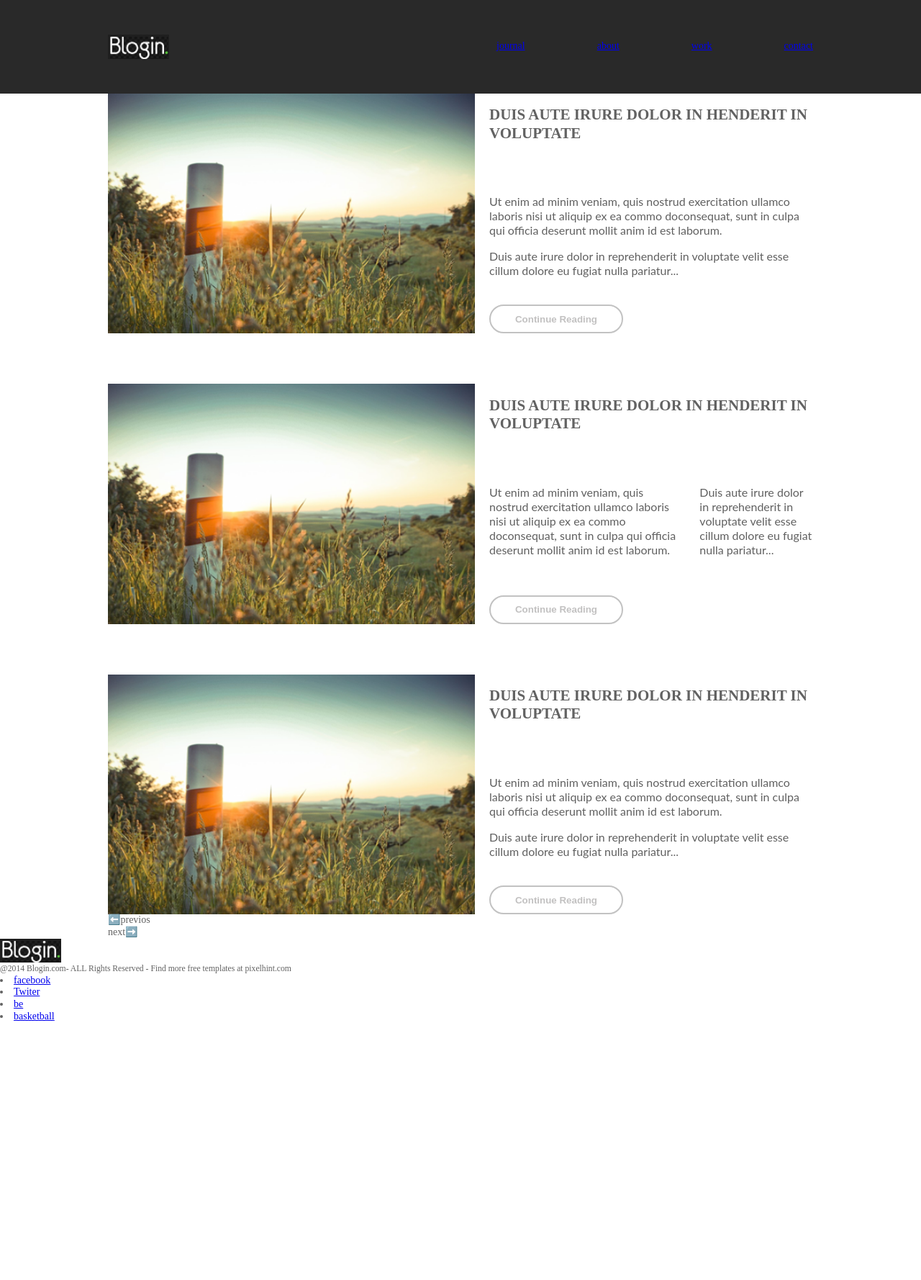
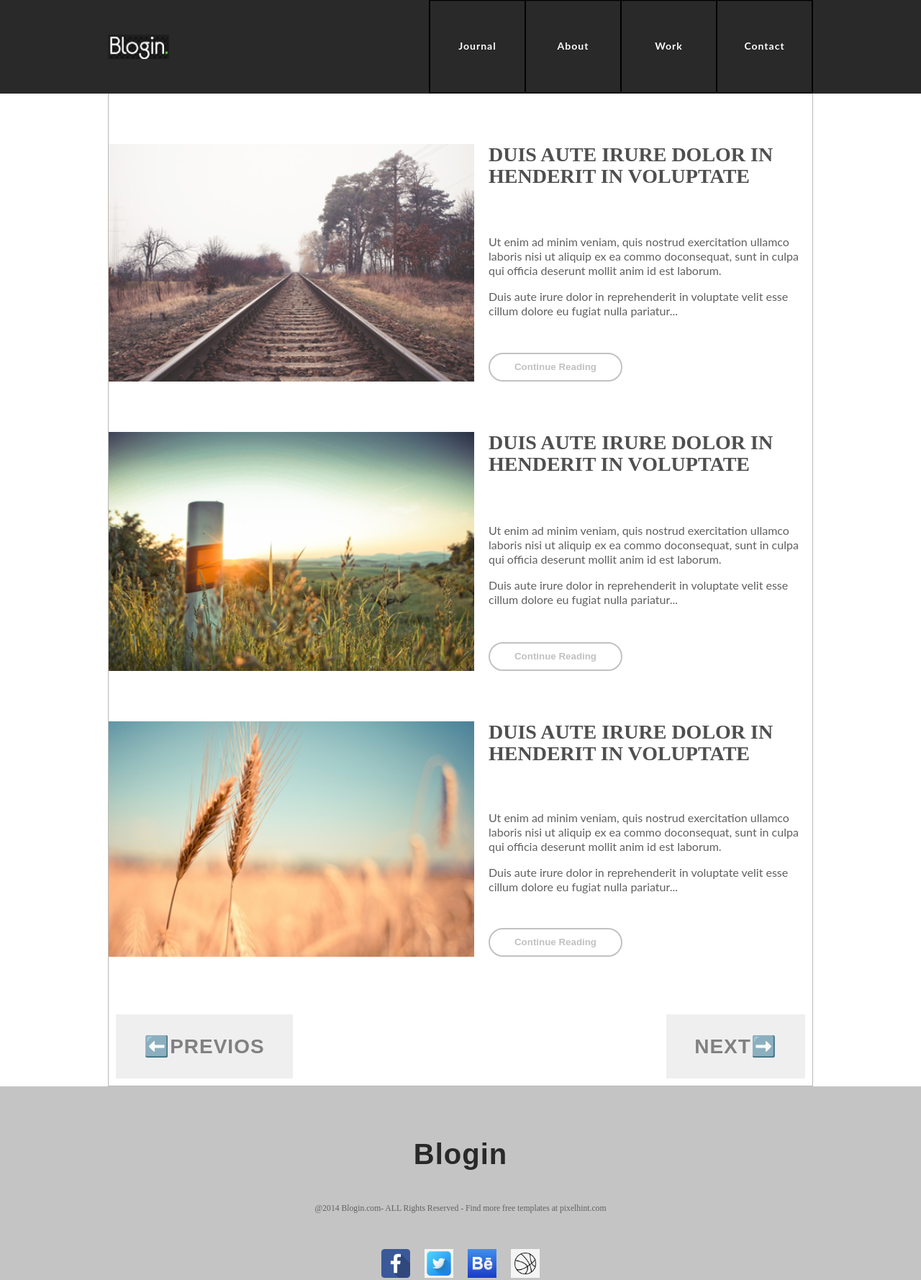
Before and after one commit to yahavmor/Lesson23-Design2LivePage---Part1, a plain HTML site: page index.html in a window 1280 px wide. Shown: the part 1-1779 px from the top of the page at 72% size. Before the commit the page ends 1422 px from the top, so only its background shows below. Drawn offline with Linux system fonts and the light colour scheme.

Commit message:
Add images and update HTML structure, styles for navigation and footer

```diff
--- a/index.html
+++ b/index.html
@@ -7,17 +7,17 @@
       <link rel="stylesheet" href="styles/style.css">
 </head>
 <body class="root main-layout">
-      <header class="main-header full grid align-items ">
+      <header class="main-header full grid align-items  clean-list">
         <div class="main-header-content flex space-between align-items ">
             <div class="logo">
                   <img src="img/logo.png" alt="">
             </div>
-            <nav class="main-nav">
-                  <ul class="flex clean-list">
-                        <li><a href="#">journal</a></li>
-                        <li><a href="#">about</a></li>
-                        <li><a href="#">work</a></li>
-                        <li><a href="#">contact</a></li>
+            <nav class="main-nav grid ">
+                  <ul class=" grid clean-list">
+                        <li><a href="#">Journal</a></li>
+                        <li><a href="#">About</a></li>
+                        <li><a href="#">Work</a></li>
+                        <li><a href="#">Contact</a></li>
                   </ul>
             </nav>
         </div>
@@ -26,9 +26,20 @@
 
       <main class="main-content grid">
             <div class="card flex">
+                  <img src="img\001.png" alt="" class="card-image">
+                  <div class="card-content flex space-between">
+                    <h2 class="card-title uppercase clean-list">duis aute irure dolor in henderit in voluptate</h2>
+                  <div class="card-text">
+                    <p>Ut enim ad minim veniam, quis nostrud exercitation ullamco laboris nisi ut aliquip ex ea commo doconsequat, sunt in culpa qui officia deserunt mollit anim id est laborum.</p>
+                    <p>Duis aute irure dolor in reprehenderit in voluptate velit esse cillum dolore eu fugiat nulla pariatur...</p>
+                  </div>
+                  <button class="card-button">Continue Reading</button>
+                  </div>
+            </div>
+            <div class="card flex">
                   <img src="img\002.png" alt="" class="card-image">
                   <div class="card-content flex space-between">
-                    <h2 class="card-title uppercase">duis aute irure dolor in henderit in voluptate</h2>
+                    <h2 class="card-title uppercase clean-list">duis aute irure dolor in henderit in voluptate</h2>
                   <div class="card-text">
                     <p>Ut enim ad minim veniam, quis nostrud exercitation ullamco laboris nisi ut aliquip ex ea commo doconsequat, sunt in culpa qui officia deserunt mollit anim id est laborum.</p>
                     <p>Duis aute irure dolor in reprehenderit in voluptate velit esse cillum dolore eu fugiat nulla pariatur...</p>
@@ -38,21 +49,9 @@
             </div>
 
             <div class="card flex">
-                  <img src="img\002.png" alt="" class="card-image">
+                  <img src="img\003.png" alt="" class="card-image">
                   <div class="card-content flex space-between">
-                    <h2 class="card-title uppercase">duis aute irure dolor in henderit in voluptate</h2>
-                  <div class="card-text flex">
-                    <p>Ut enim ad minim veniam, quis nostrud exercitation ullamco laboris nisi ut aliquip ex ea commo doconsequat, sunt in culpa qui officia deserunt mollit anim id est laborum.</p>
-                    <p>Duis aute irure dolor in reprehenderit in voluptate velit esse cillum dolore eu fugiat nulla pariatur...</p>
-                  </div>
-                  <button class="card-button">Continue Reading</button>
-                  </div>
-            </div>
-
-            <div class="card flex">
-                  <img src="img\002.png" alt="" class="card-image">
-                  <div class="card-content flex space-between">
-                    <h2 class="card-title uppercase">duis aute irure dolor in henderit in voluptate</h2>
+                    <h2 class="card-title uppercase clean-list">duis aute irure dolor in henderit in voluptate</h2>
                   <div class="card-text">
                     <p>Ut enim ad minim veniam, quis nostrud exercitation ullamco laboris nisi ut aliquip ex ea commo doconsequat, sunt in culpa qui officia deserunt mollit anim id est laborum.</p>
                     <p>Duis aute irure dolor in reprehenderit in voluptate velit esse cillum dolore eu fugiat nulla pariatur...</p>
@@ -60,22 +59,20 @@
                   <button class="card-button">Continue Reading</button>
                   </div>
             </div>
+            <section class="page-nav flex space-between">
+                  <button class="prev uppercase">⬅️previos </button>
+                  <button class="next uppercase">next➡️</button>
+            </section>
       </main>
 
-      <section class="pages">
-        <div class="prev">⬅️previos </div>
-        <div class="prev">next➡️</div>
-      </section>
       <footer class="main-footer full">
-            <div class="logo">
-                  <img src="img/logo.png" alt="">
-            </div>
+            <p class="footer-logo clean-list">Blogin</p>
             <small>@2014 Blogin.com- ALL Rights Reserved - Find more free templates at pixelhint.com</small>
-            <div class="social-links">
-                  <li><a href="#">facebook</a></li>
-                  <li><a href="#">Twiter</a></li>
-                  <li><a href="#">be</a></li>
-                  <li><a href="#">basketball</a></li>
+            <div class="social-links flex clean-list">
+                  <img src="img\facebook.png" alt="">
+                  <img src="img\twiter.png" alt="">
+                  <img src="img\be.png" alt="">
+                  <img src="img\basketball.png" alt="">
             </div>
 
       </footer>
--- a/styles/basics/helpers.css
+++ b/styles/basics/helpers.css
@@ -17,7 +17,7 @@
       margin: 0;
       padding: 0;
       list-style-type: none;
-      gap: 100px;
+      text-decoration: none;
 }
 
 .uppercase {
--- a/styles/basics/layout.css
+++ b/styles/basics/layout.css
@@ -1,7 +1,12 @@
 
 .main-layout{
       display: grid;
-      grid-template-columns: minmax(100px,1fr) minmax(auto,980px) minmax(100px,1fr);
+      grid-template-columns:  minmax(100px,1fr) minmax(auto,980px) minmax(100px,1fr);
+}
+main{
+      border: 1px solid #b8b8b8;
+      border-top: none;
+      padding-top: 70px;
 }
 
 .main-layout>:not(.full){
--- a/styles/components/card-title.css
+++ b/styles/components/card-title.css
@@ -3,6 +3,5 @@
     font-weight: 700;
     line-height: 30px;
     color: #4f4f4f;
-    font-family: "LATO", sans-serif;
-
+    font-family: 'Lato-Bold'
 }
--- /dev/null
+++ b/styles/components/main-footer.css
@@ -0,0 +1,24 @@
+.main-footer{
+    display: grid;
+    grid-template-rows: 2fr 1fr 2fr 2fr;
+    align-items: center;
+    gap: 40px;
+    justify-items: center;
+    padding-top: 70px;
+    background-color: rgb(196, 196, 196)
+}
+.footer-logo{
+    font-size: 40px;
+    letter-spacing: 1px;
+    font-weight: bold;
+    color: #292929;
+    font-family: "Eurofurenceregular", sans-serif;
+}
+.social-links{
+    gap: 20px;
+}
+.social-links img{
+    width: 40px;
+    height: 40px;
+    cursor: pointer;
+}
--- a/styles/components/main-nav.css
+++ b/styles/components/main-nav.css
@@ -0,0 +1,30 @@
+.main-nav{
+    height: 100%;
+    place-items: center;
+
+}
+
+.main-nav ul{
+    grid-auto-flow: column;
+    border: 1px solid black;
+    height: 100%;
+
+}
+
+ul li{
+    width: 133px;
+}
+
+ul li a {
+    height: 100%;
+    display: grid;
+    place-items: center;
+    color: #ffffff;
+    letter-spacing: 1px;
+    font-weight: 700;
+    font-family: "Lato", sans-serif;
+    filter: drop-shadow(0px 1px 0px #1e1e1e);
+    text-decoration: none;
+    border: 1px solid black;
+
+}
--- /dev/null
+++ b/styles/components/page-nav.css
@@ -0,0 +1,13 @@
+.page-nav{
+    padding: 10px;
+}
+.next, .prev{
+    color: #818181;
+    letter-spacing: 1px;
+    font-weight: 700;
+    font-size: 2em;
+    padding:  1em 1.4em;
+    border: none;
+    cursor: pointer;
+
+}
--- a/styles/style.css
+++ b/styles/style.css
@@ -6,7 +6,11 @@
 @import url('components/main-nav.css');
 @import url('components/card-button.css');
 @import url('components/card-text.css');
-@import url('components/card-tit.css');
+@import url('components/card-title.css');
+@import url('components/page-nav.css');
+@import url('components/main-footer.css');
+
+
 
 
 
```
Also changed, not shown: img/basketball.png (added), img/be.png (added), img/facebook.png (added), img/twiter.png (added).
